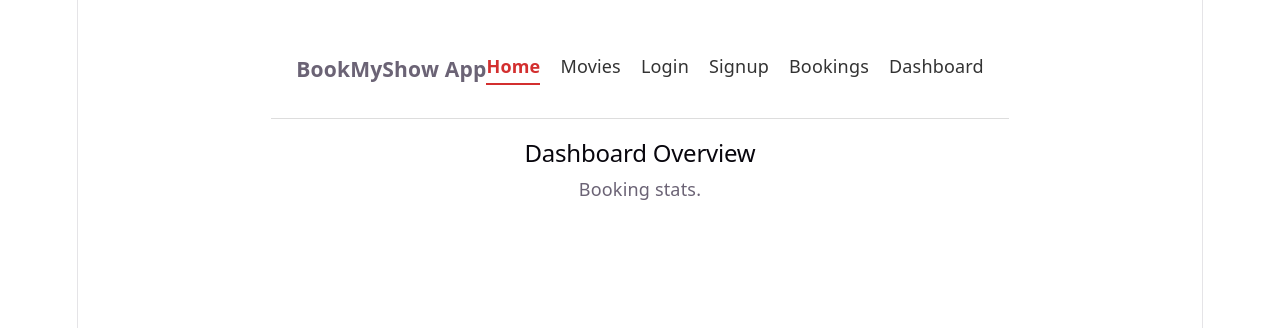
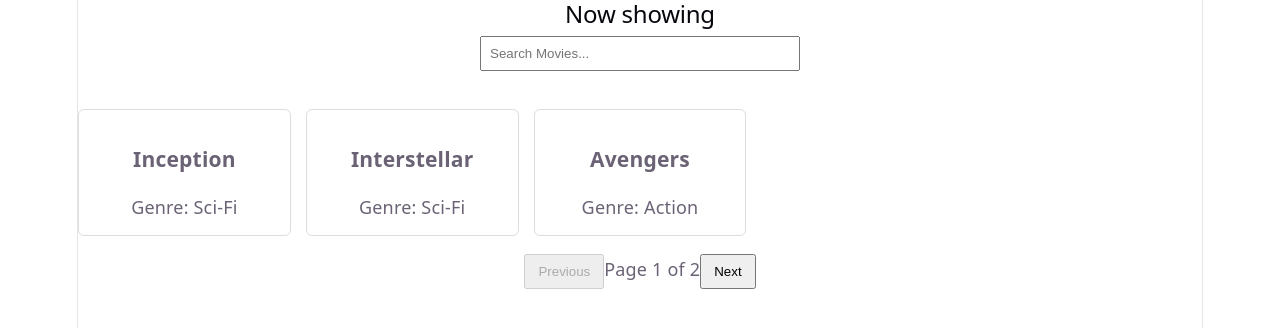
Before and after one commit to rakeshkr-abc/MERN_Stu_FebMay26Mys, a React (Vite) app in the folder W12/Final Frontend Project/: page / in a window 1280 px wide. Shown: the top 328 px of the page. Built offline with nearby package versions, Linux system fonts and the light colour scheme.

Commit message:
Error boundary, pagination, filtering

```diff
--- a/W12/Final Frontend Project/src/App.jsx
+++ b/W12/Final Frontend Project/src/App.jsx
@@ -1,154 +1,19 @@
 import "./App.css";
-import { Routes, Route, useParams, useNavigate, Navigate, Link } from "react-router-dom";
-import Navbar from "./components/Navbar";
-import DashboardSection from "./components/DashboardSection";
 
-const isAuthenticated = true;
-function ProtectedRoute({children}) {
-    if (!isAuthenticated) {
-        return <Navigate to="/login" replace />
-    }
-    return children;
-}
+import MovieExplorer from "./components/MovieExplorer";
+import ErrorBoundary from "./components/ErrorBoundary";
 
-function HomePage() {
-    return(
-      <section>
-        <h2>Home</h2>
-        <p>Welcome to Bookmyshow</p>
-      </section>
-    );
-}
-function MoviePage() {
-  const navigate = useNavigate();
-  const movies = [
-    {
-      id:101,
-      title:"Inception"
-    },
-    {
-      id:102,
-      title:"Interstellar"
-    },
-  ];
+export default function App(){
   return(
-    <section>
-      <h2>Movies</h2>
-      <p>Click a movie to view details</p>
-      <ul>
-        {movies.map((movie)=>(
-          <li key={movie.id}>
-              <Link to={`/movies/${movie.id}`}>{movie.title}</Link>
-          </li>
-        ))}
-      </ul>
-    </section>
+    <div>
+      <header>
+          <ErrorBoundary>
+              <MovieExplorer />
+          </ErrorBoundary>
+      </header>
+    </div>
   )
 }
-function MovieDetailsPage() {
-  const {movieId} = useParams();
-  return(
-    <section>
-      <h3>Movie Details</h3>
-      <p>Movie ID:{movieId}</p>
-    </section>
-  );
-}
-function LoginPage(){
-  const navigate = useNavigate();
-  return(
-    <section>
-      <h2>Login</h2>
-      <p>Login Screen</p>
-      <button
-        style={styles.button}
-        onClick={()=>{
-          navigate("/bookings");
-        }}
-      >Login</button>
-    </section>
-  );
-}
-function SignupPage(){
-  return(
-    <section>
-      <h2>Signup</h2>
-      <p>New users can register here.</p>
-    </section>
-  );
-}
-function BookingsPage(){
-  return(
-    <section>
-      <h2>My Bookings</h2>
-      <p>Protected Page.</p>
-    </section>
-  );
-}
-function DashboardOverview(){
-  return(
-    <section>
-      <h2>Dashboard Overview</h2>
-      <p>Booking stats.</p>
-    </section>
-  );
-}
-function DashboardMovies(){
-  return(
-    <section>
-      <h2>Dashboard Movies</h2>
-      <p>Manage movies here.</p>
-    </section>
-  );
-}
-function NotFoundPage(){
-  return(
-    <section>
-      <h2>404</h2>
-      <p>Page not found.</p>
-    </section>
-  );
-}
-export default function App() {
-  return (
-    <div style={styles.container}>
-      <Navbar />
-      <Routes>
-        {/* Public routes */}
-        <Route path="/" element={<HomePage/>} />
-        <Route path="/movies" element={<MoviePage/>} />
-        <Route path="/movies/:movieId" element={<MovieDetailsPage/>} />
-        <Route path="/login" element={<LoginPage />} />
-        <Route path="/signup" element={<SignupPage />} />
-
-        {/* Protected routes */}
-        <Route path="/bookings"
-            element={
-            <ProtectedRoute>
-                <BookingsPage />
-            </ProtectedRoute>
-        } />
-
-        {/* Nested Dashboard Routes */}
-        <Route path="/dashboard"
-            element={
-            <ProtectedRoute>
-                <DashboardSection />
-            </ProtectedRoute>
-        } />
-
-        {/* Index Route */}
-        <Route index element={<DashboardOverview />}/>
-        <Route path="movies" element={<DashboardMovies />}/>
-        {/* <Route path="shows" element={<DashboardShows />}/> */}
-
-        {/* 404 Route */}
-        <Route path="*" element={<NotFoundPage />}/>
-      </Routes>
-    </div>
-  );
-}
-
 const styles = {
   container:{
     maxWidth: "900px",
--- /dev/null
+++ b/W12/Final Frontend Project/src/components/ErrorBoundary.jsx
@@ -0,0 +1,46 @@
+// Error boundaries prevent the entire app from crashing whan a child component
+// fails / throws an error during rendering
+// Fallback UI
+import React from "react";
+class ErrorBoundary extends React.Component{
+    constructor(props){
+        super(props);
+        this.state = {
+            hasError: false
+        };
+    }
+
+    static getDerivedStateFromError(error){
+        return{
+            hasError: true
+        };
+    }
+
+    componentDidCatch(error,errorInfo){
+        console.error("Error boundary caought an error",error);
+        console.error("Component Stack: ",errorInfo);
+
+}
+render(){
+    // Fallback UI
+    if (this.state.hasError) {
+        return(
+            <section style={styles.container}>
+                <h2>Something went wrong</h2>
+
+            </section>
+        );
+    }
+    return this.props.children;
+}
+}
+
+export default  ErrorBoundary;
+
+const styles = {
+    container: {
+        border : "1px solid #e57373",
+        padding: "20px",
+        borderRadius: "6px"
+    }
+};
--- /dev/null
+++ b/W12/Final Frontend Project/src/components/MovieExplorer.jsx
@@ -0,0 +1,160 @@
+import { useEffect, useMemo, useState } from "react";
+const MOVIES = [
+    {id:1, title: "Inception", genre: "Sci-Fi"},
+    {id:2, title: "Interstellar", genre: "Sci-Fi"},
+    {id:3, title: "Avengers", genre: "Action"},
+    {id:4, title: "Oppenheimer", genre: "Drama"},
+    {id:5, title: "Deadpool", genre: "Comedy"},
+    {id:6, title: "SpiderMan", genre: "Action"}
+];
+const ITEMS_PER_PAGE = 3;
+export default function MovieExplorer() {
+    const [movies, setMovies] = useState([]);
+    const [loading,setLoading] = useState(true);
+    const [error,setError] = useState("");
+    const [search, setSearch] = useState("");
+    const [page, setPage] = useState(1);
+
+    useEffect(()=>{
+        let isMounted = true;
+        const cachedMovies = localStorage.getItem("bookmyshow-movies");
+
+        if (cachedMovies) {
+            setMovies(JSON.parse(cachedMovies));
+
+        setLoading(false);
+        return;
+    }
+    const timer = setTimeout(() => {
+        try{
+                if (isMounted) {
+                setMovies(MOVIES);
+                localStorage.setItem("bookmyshow-movies",JSON.stringify(MOVIES));
+                setLoading(false);
+                }
+            }
+            catch{
+                if (isMounted) {
+                    setError("Failed to load movies");
+                    setLoading(false);
+                }
+            }
+    }, 1500);
+        return () => {
+            isMounted = false;
+            clearTimeout(timer);
+        };
+},[]);
+const filteredMovies = useMemo(()=>{
+    return movies.filter(movie =>
+        movie.title.toLowerCase().includes(search.toLowerCase())
+    );
+}, [movies,search]);
+
+// Pagination
+const totalPages = Math.ceil(filteredMovies.length/ITEMS_PER_PAGE);
+
+const paginatedMovies = filteredMovies.slice(
+    (page-1)*ITEMS_PER_PAGE,page*ITEMS_PER_PAGE
+);
+
+// Reset page
+useEffect(()=>{
+    setPage(1);
+},[search]);
+
+// Loading UI
+if (loading) {
+    return(
+        <section>
+            <h2>Loading movies</h2>
+            <p>Please wait</p>
+        </section>
+    )
+}
+
+// Error UI
+if (error) {
+    return(
+        <section>
+            <h2>Error</h2>
+            <p>{error}</p>
+        </section>
+    )
+}
+return(
+    <section>
+        <h2>Now showing</h2>
+        {/* Search */}
+        <input type="text" placeholder = "Search Movies..." value={search}
+        onChange={(event)=>{
+            setSearch(event.target.value);
+        }} style= {styles.input}/>
+        {
+            filteredMovies.length === 0 && (
+                <p>No movies found</p>
+            )
+        }
+
+        {/* movie Listing */}
+        <ul style={styles.list}>
+            {
+                paginatedMovies.map(movie=>(
+                    <li key={movie.id} style = {styles.card}>
+                        <h3>{movie.title}</h3>
+                        <p>Genre: {""}{movie.genre}</p>
+                    </li>
+                ))
+            }
+        </ul>
+
+        {/* pagination */}
+        {
+            totalPages > 1 && (
+                <div style={styles.pagination}>
+                    <button style={styles.button}
+                    disabled= {page === 1}
+                    onClick = {()=>{
+                        setPage(prev => prev-1);
+                    }}>Previous</button>
+
+                    <span>Page {page} of {totalPages}</span>
+
+                    <button style={styles.button}
+                    disabled= {page === totalPages}
+                    onClick = {()=>{
+                        setPage(prev => prev+1);
+                    }}>Next</button>
+                </div>
+            )
+        }
+    </section>
+);
+}
+const styles = {
+    input: {
+        padding:"8px",
+        width:"100%",
+        maxWidth:"300px",
+        marginBottom: "20px"
+    },
+    list: {
+        listStyle : "none",
+        padding : 0,
+        display: "grid",
+        gridTemplateColumns: "repeat(auto-fill, minmax(180px,1fr))",
+        gap:"15px"
+    },
+    card:{
+        border: "1px solid #ddd",
+        padding: "15px",
+        borderRadius: "6px"
+    },
+    pagination:{
+        gap: "15px",
+        alignItems:"center"
+    },
+    button:{
+        padding: "8px 12px"
+    }
+};
```
